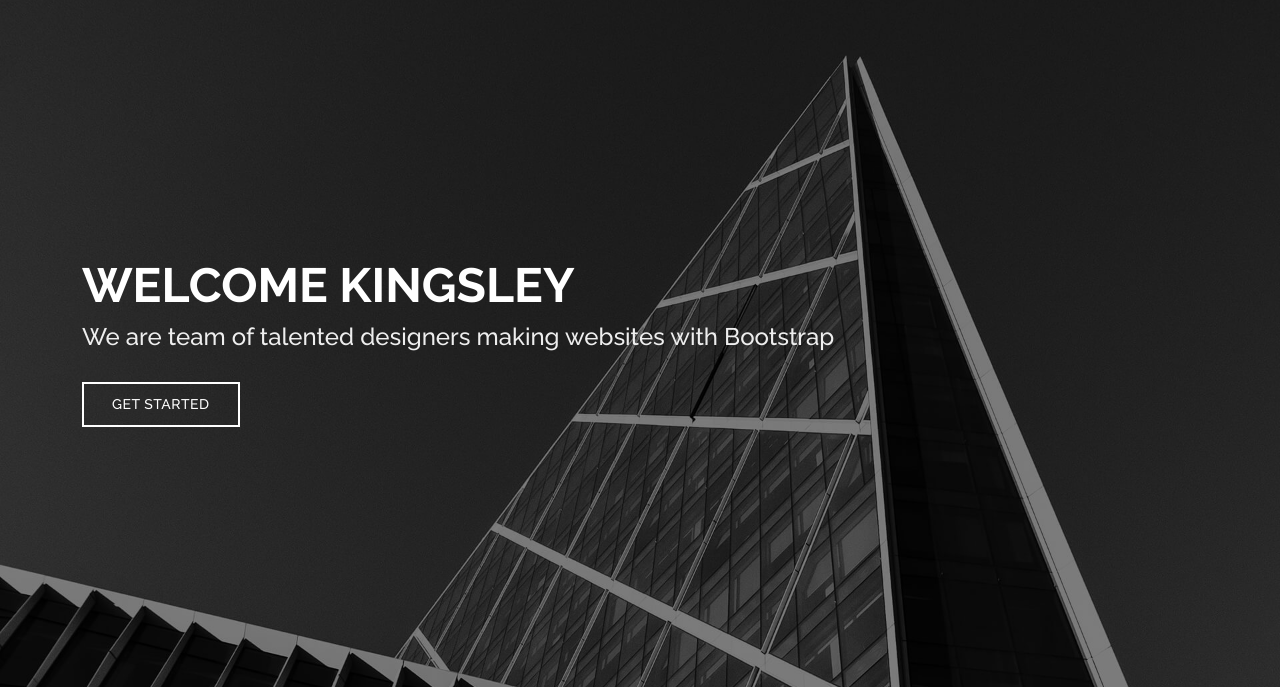
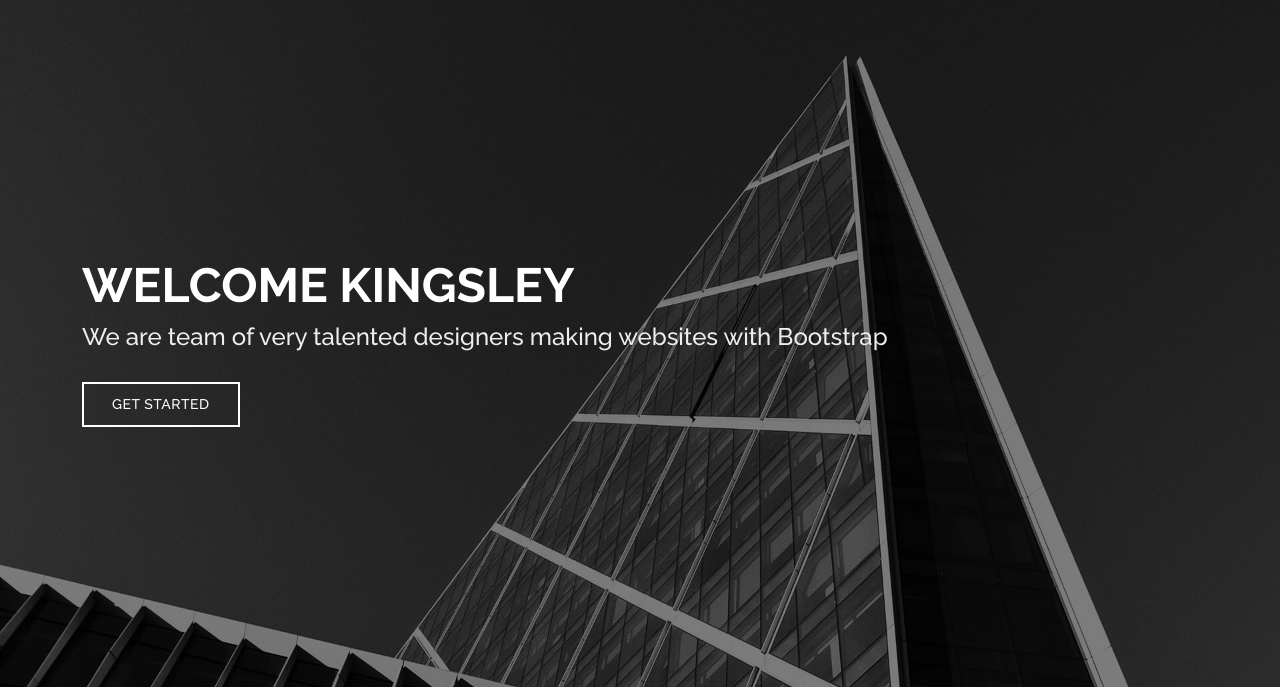
Before and after one commit to ohansck/acd-demo, a plain HTML site: page index.html in a window 1280 px wide. Shown: the part 113-802 px from the top of the page. Drawn offline with nearby package versions, Linux system fonts and the light colour scheme.

Commit message:
temp commit

```diff
--- a/index.html
+++ b/index.html
@@ -101,7 +101,7 @@
   <section id="hero" class="d-flex align-items-center">
     <div class="container position-relative" data-aos="fade-up" data-aos-delay="500">
       <h1>Welcome Kingsley</h1>
-      <h2>We are team of talented designers making websites with Bootstrap</h2>
+      <h2>We are team of very talented designers making websites with Bootstrap</h2>
       <a href="#about" class="btn-get-started scrollto">Get Started</a>
     </div>
   </section><!-- End Hero -->
```
Also changed, not shown: 1 other file.
